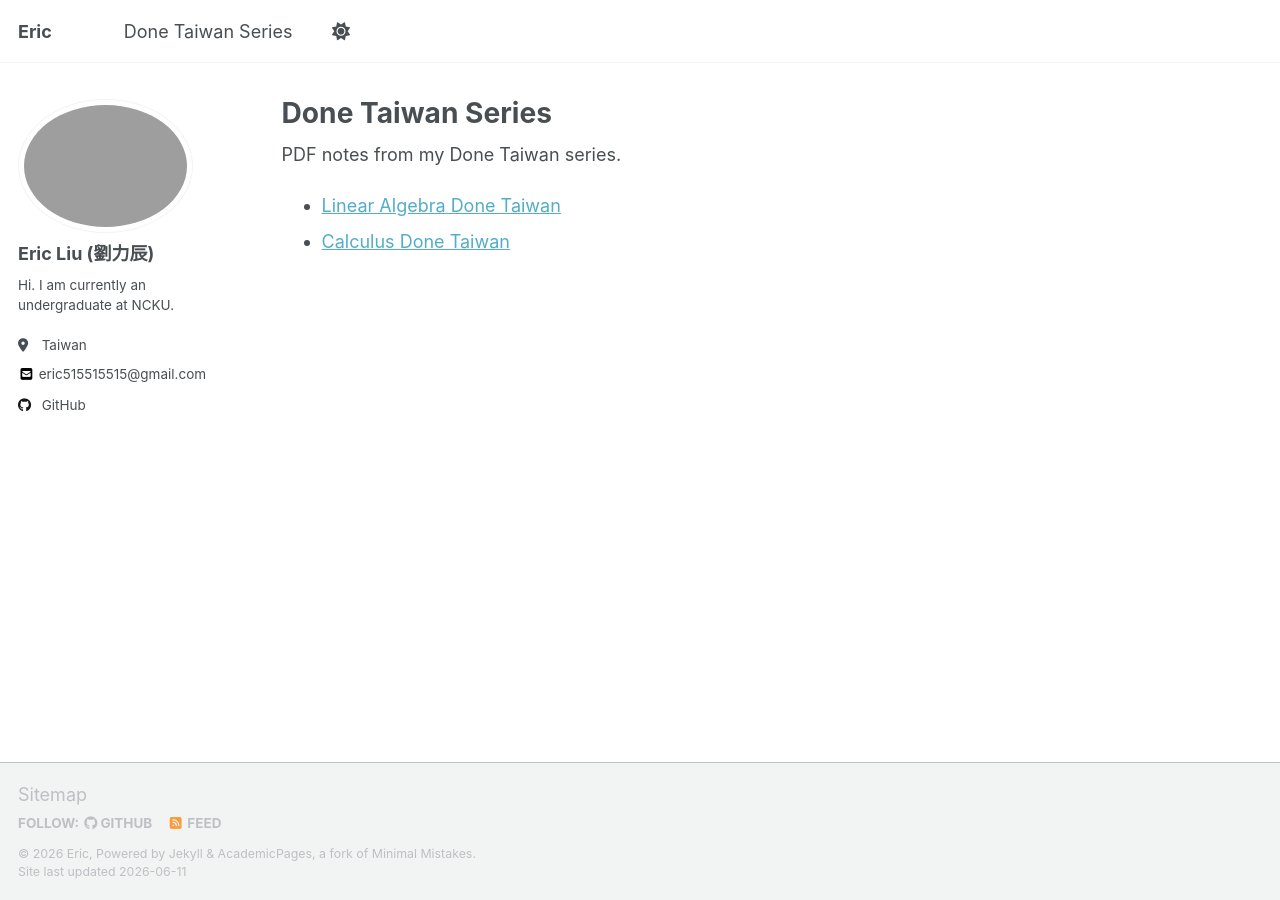
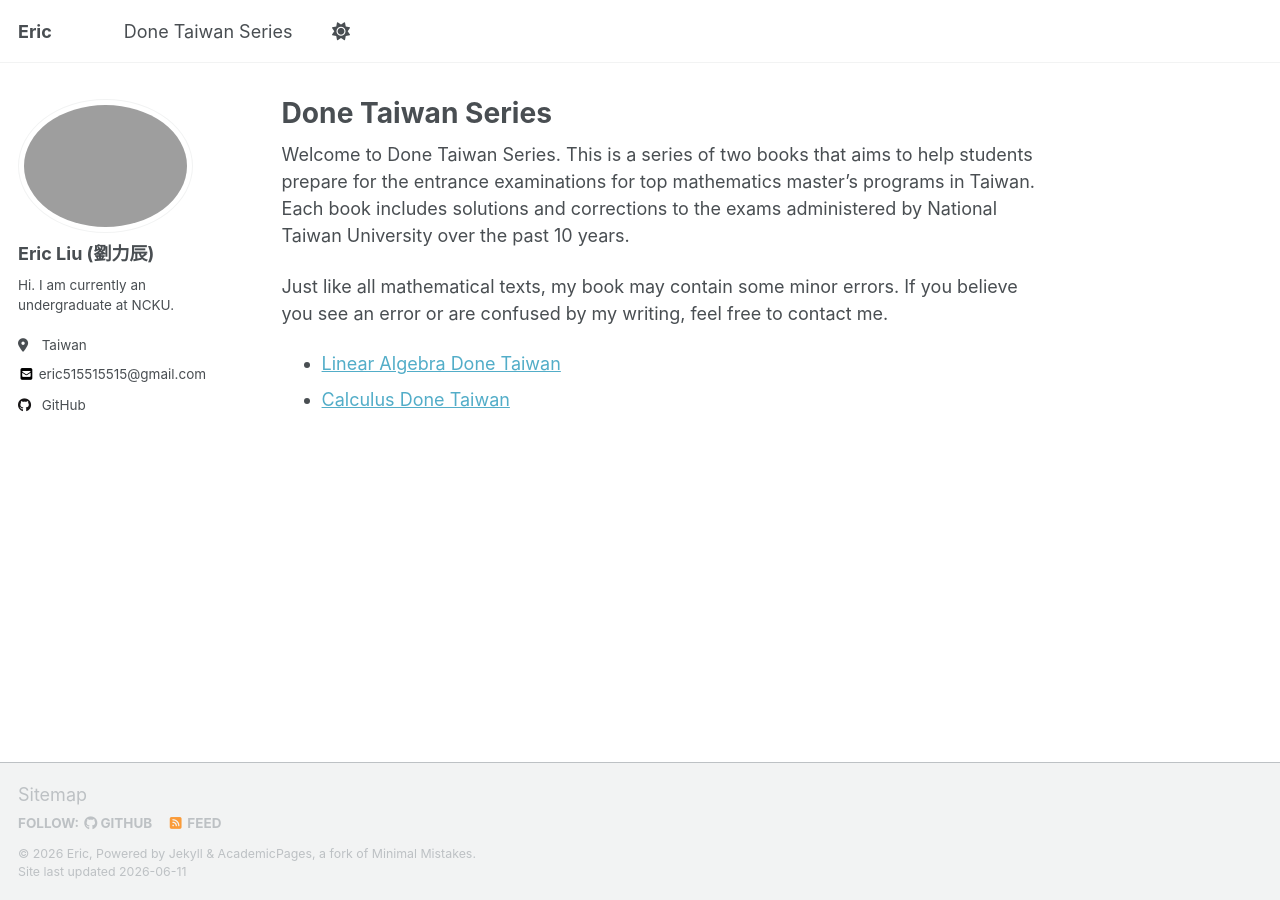
Before and after one commit to ericliu515515/ericliu515515.github.io, a Jekyll site: the page built from _pages/notes.md, in a window 1280 px wide. Built offline with Jekyll 4.4.1, drawn with Linux system fonts in a browser that asks for light colours; a script that is not in the unit is left out.

Commit message:
Update Done Taiwan Series copy

```diff
--- a/_pages/notes.md
+++ b/_pages/notes.md
@@ -5,7 +5,9 @@ permalink: /notes/
 author_profile: true
 ---
 
-PDF notes from my Done Taiwan series.
+Welcome to Done Taiwan Series. This is a series of two books that aims to help students prepare for the entrance examinations for top mathematics master's programs in Taiwan. Each book includes solutions and corrections to the exams administered by National Taiwan University over the past 10 years.
+
+Just like all mathematical texts, my book may contain some minor errors. If you believe you see an error or are confused by my writing, feel free to contact me.
 
 - [Linear Algebra Done Taiwan](/files/Linear_Algebra_Done_TW.pdf)
 - [Calculus Done Taiwan](/files/Calculus_Done_Taiwan.pdf)
```
Also changed, not shown: _pages/about.md (+1 -0 lines).
